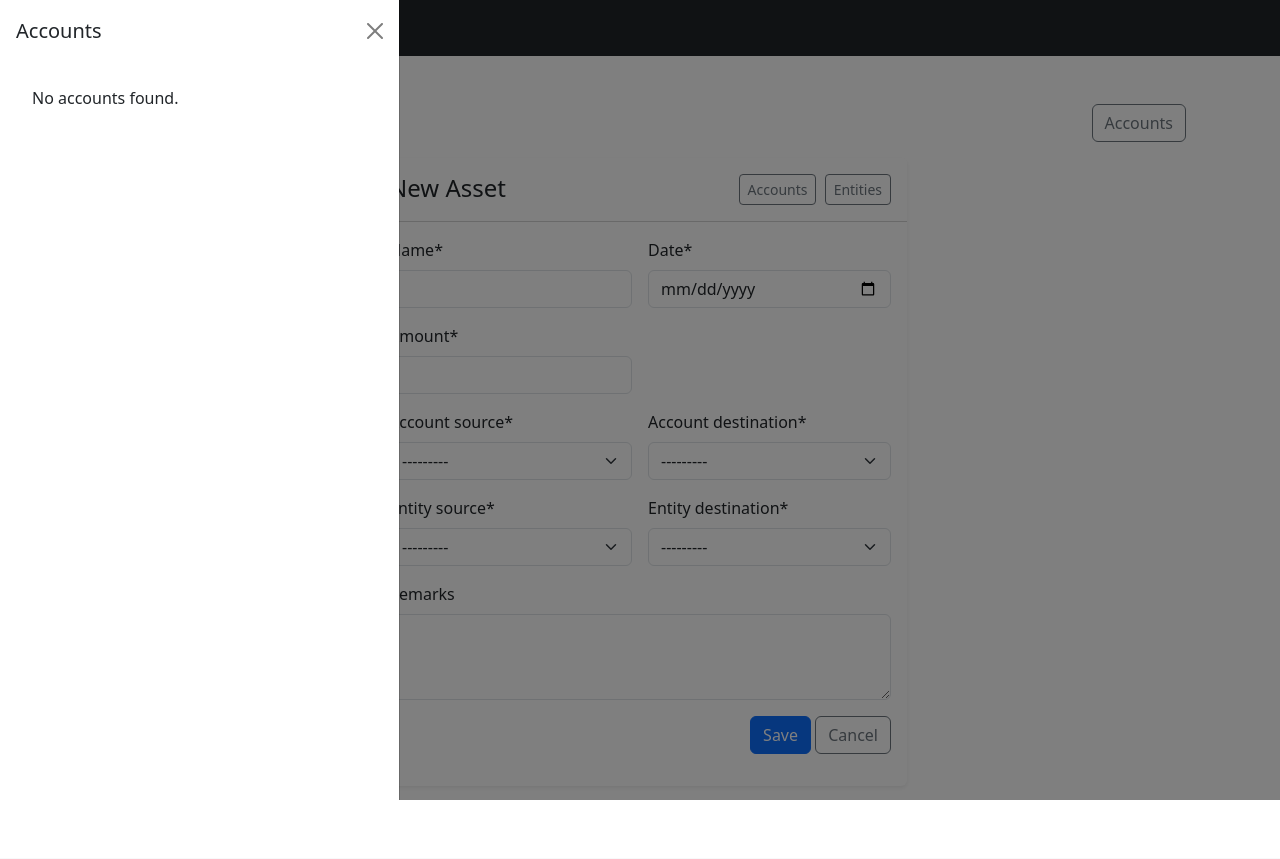
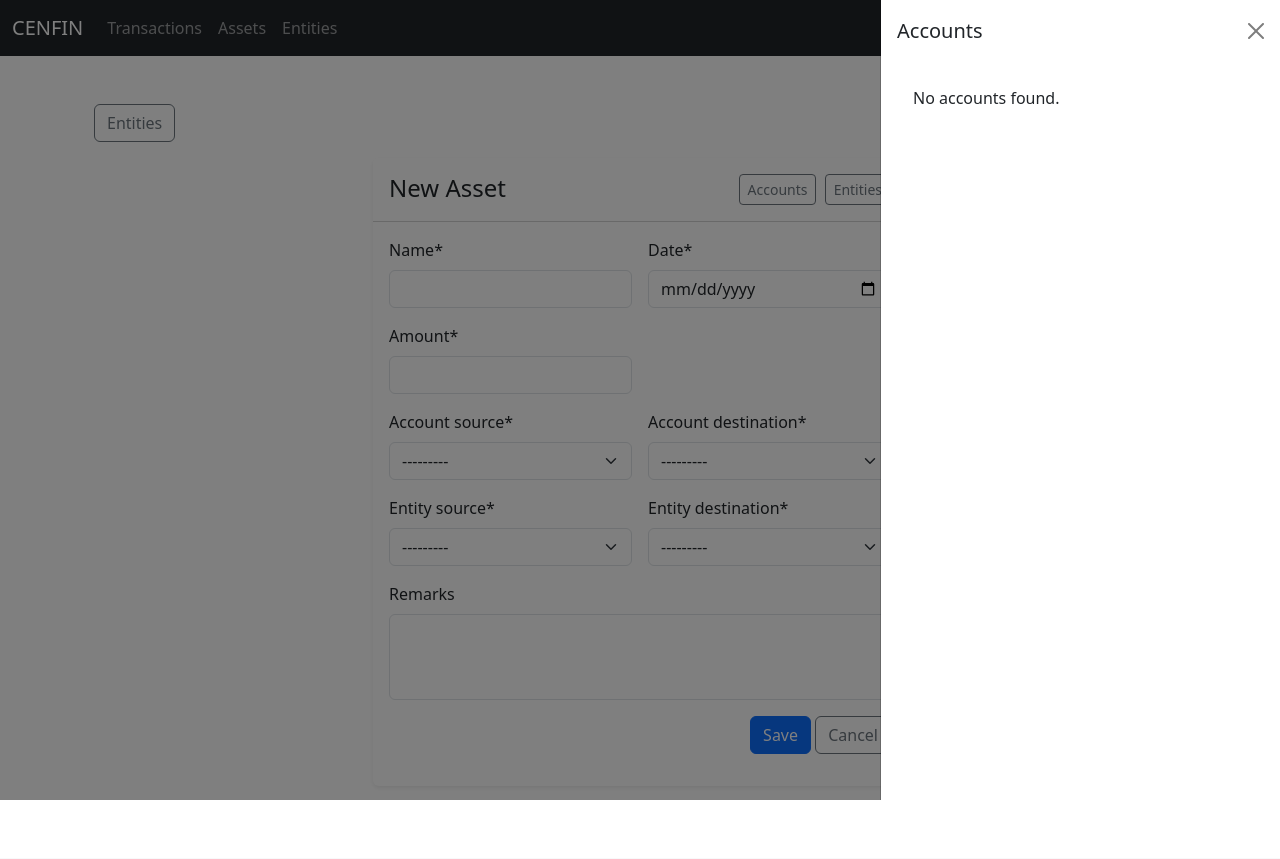
Before and after one commit to 1pongs/CenFin, a Django app: page /assets/new/ in a window 1280 px wide, after a click on "Accounts". Shown: the top 859 px of the page. Run offline with Django 5.2, Linux system fonts and the light colour scheme; data that the repository does not hold is empty; some libraries are stand-ins or nearby versions.

Commit message:
Fix drawer

```diff
--- a/templates/includes/balance_drawers.html
+++ b/templates/includes/balance_drawers.html
@@ -1,5 +1,5 @@
 {% load humanize %}
-<div class="offcanvas offcanvas-start" tabindex="-1" id="accountsDrawer" aria-labelledby="accountsDrawerLabel">
+<div class="offcanvas offcanvas-end" tabindex="-1" id="accountsDrawer" aria-labelledby="accountsDrawerLabel">
   <div class="offcanvas-header">
     <h5 class="offcanvas-title" id="accountsDrawerLabel">Accounts</h5>
     <button type="button" class="btn-close" data-bs-dismiss="offcanvas" aria-label="Close"></button>
@@ -18,7 +18,7 @@
   </div>
 </div>
 
-<div class="offcanvas offcanvas-end" tabindex="-1" id="entitiesDrawer" aria-labelledby="entitiesDrawerLabel">
+<div class="offcanvas offcanvas-start" tabindex="-1" id="entitiesDrawer" aria-labelledby="entitiesDrawerLabel">
   <div class="offcanvas-header">
     <h5 class="offcanvas-title" id="entitiesDrawerLabel">Entities</h5>
     <button type="button" class="btn-close" data-bs-dismiss="offcanvas" aria-label="Close"></button>
```
